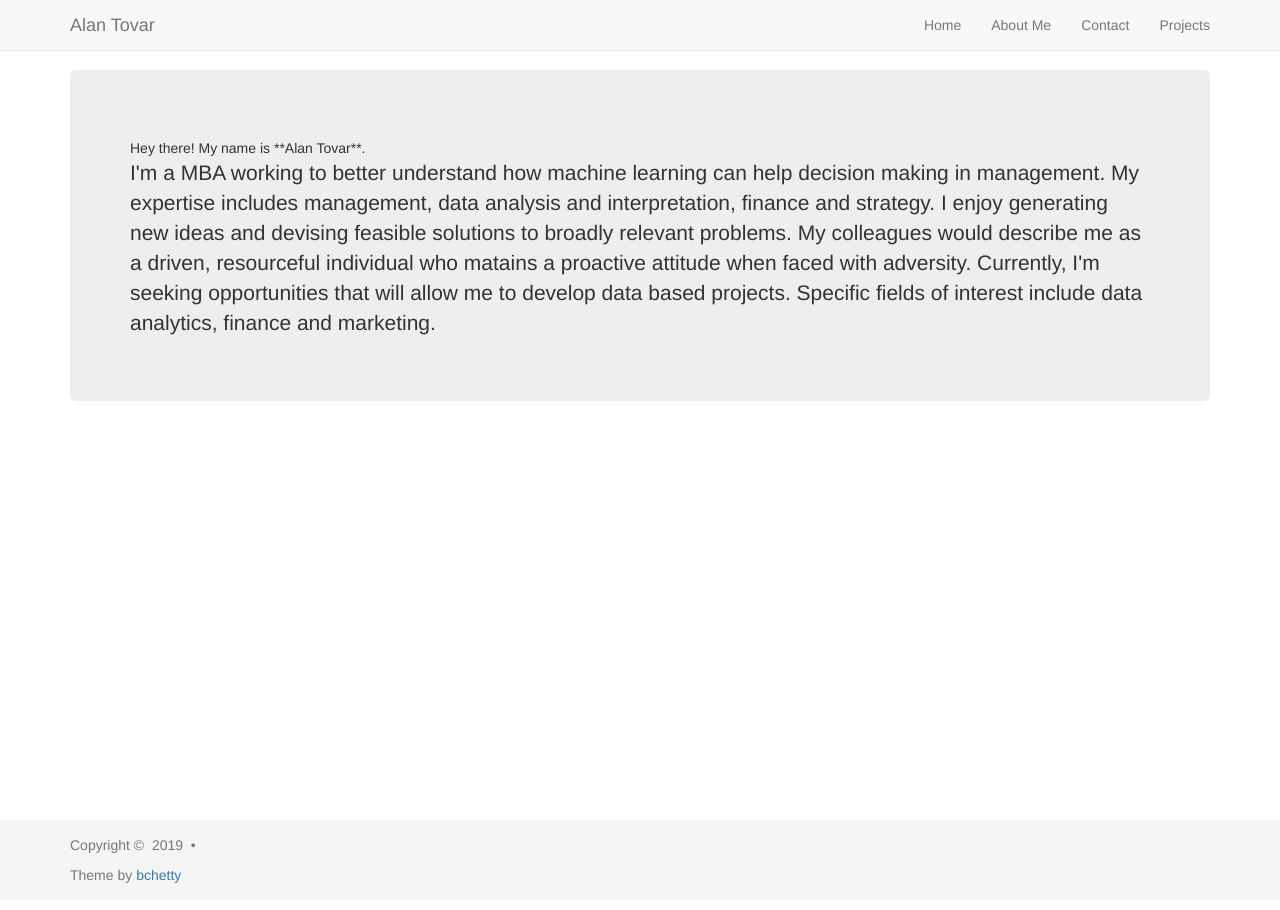
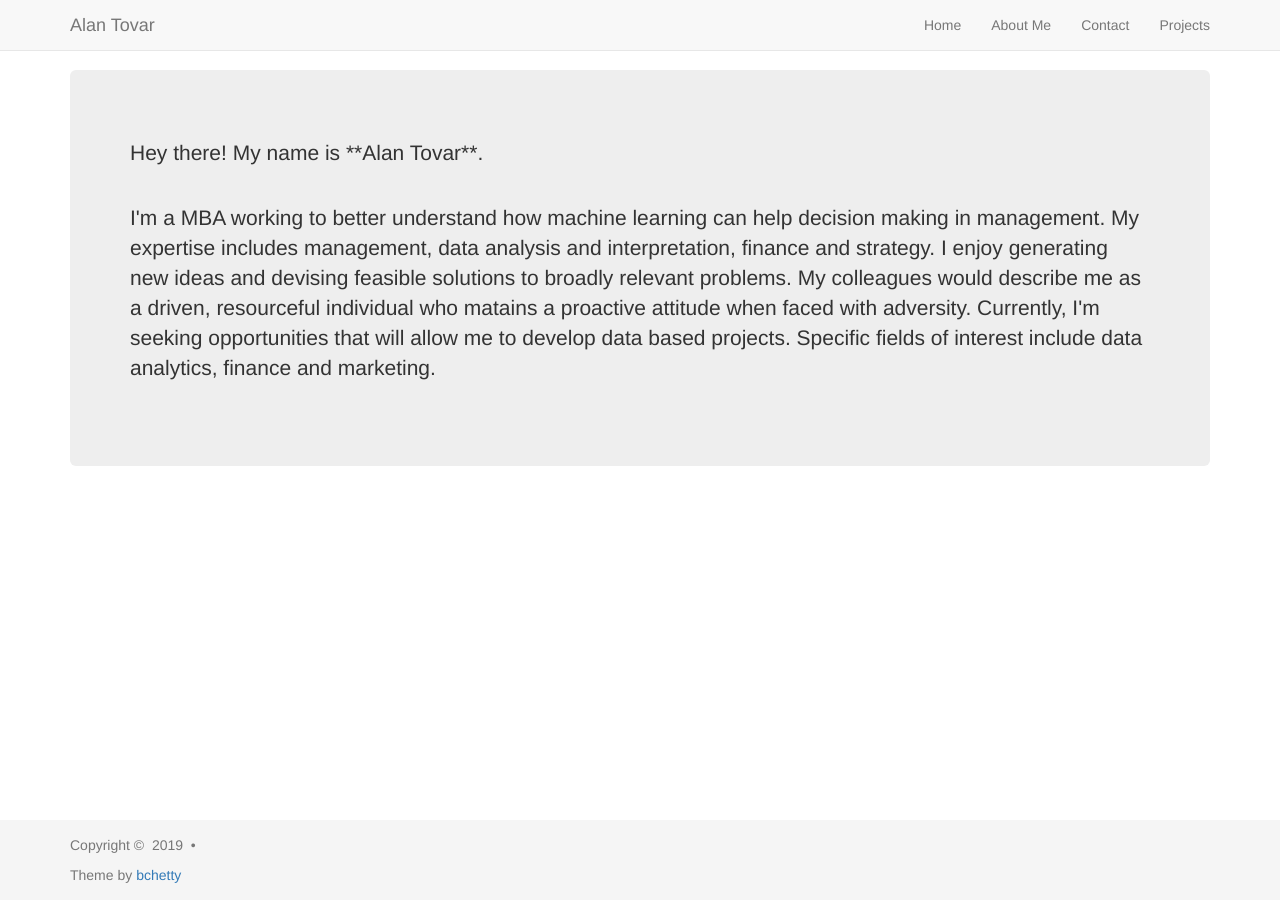
Before and after one commit to atovav/atovav.github.io, a Jekyll site: the page built from pages/about.md, in a window 1280 px wide. Built offline with Jekyll 4.4.1, drawn with Linux system fonts in a browser that asks for light colours; nearby versions of some CDN libraries.

Commit message:
Update Info

```diff
--- a/pages/about.md
+++ b/pages/about.md
@@ -5,7 +5,8 @@ comments: false
 ---
 <div class="jumbotron">
     <br/>
-Hey there! My name is **Alan Tovar**.
+<p>Hey there! My name is **Alan Tovar**.</p>
+<br />
 <p>I'm a MBA working to better understand how machine learning can help decision making in management.
         My expertise includes management, data analysis and interpretation, finance and strategy. I enjoy generating new ideas
         and devising feasible solutions to broadly relevant problems. My colleagues would describe me as a driven,
@@ -13,4 +14,6 @@ Hey there! My name is **Alan Tovar**.
         Currently, I'm seeking opportunities that will allow me to develop data based projects.
         Specific fields of interest include data analytics, finance and marketing.
 </p>
+<br />
+
 </div>
```
